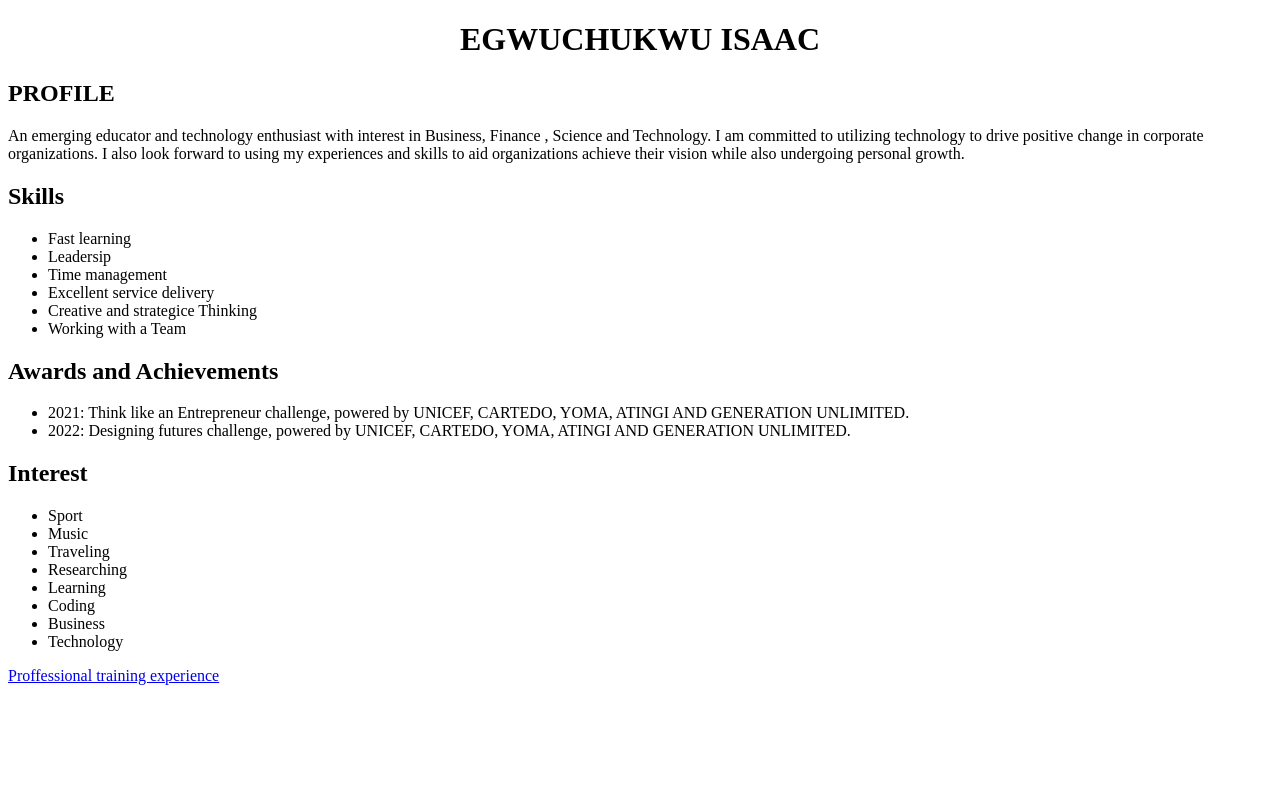
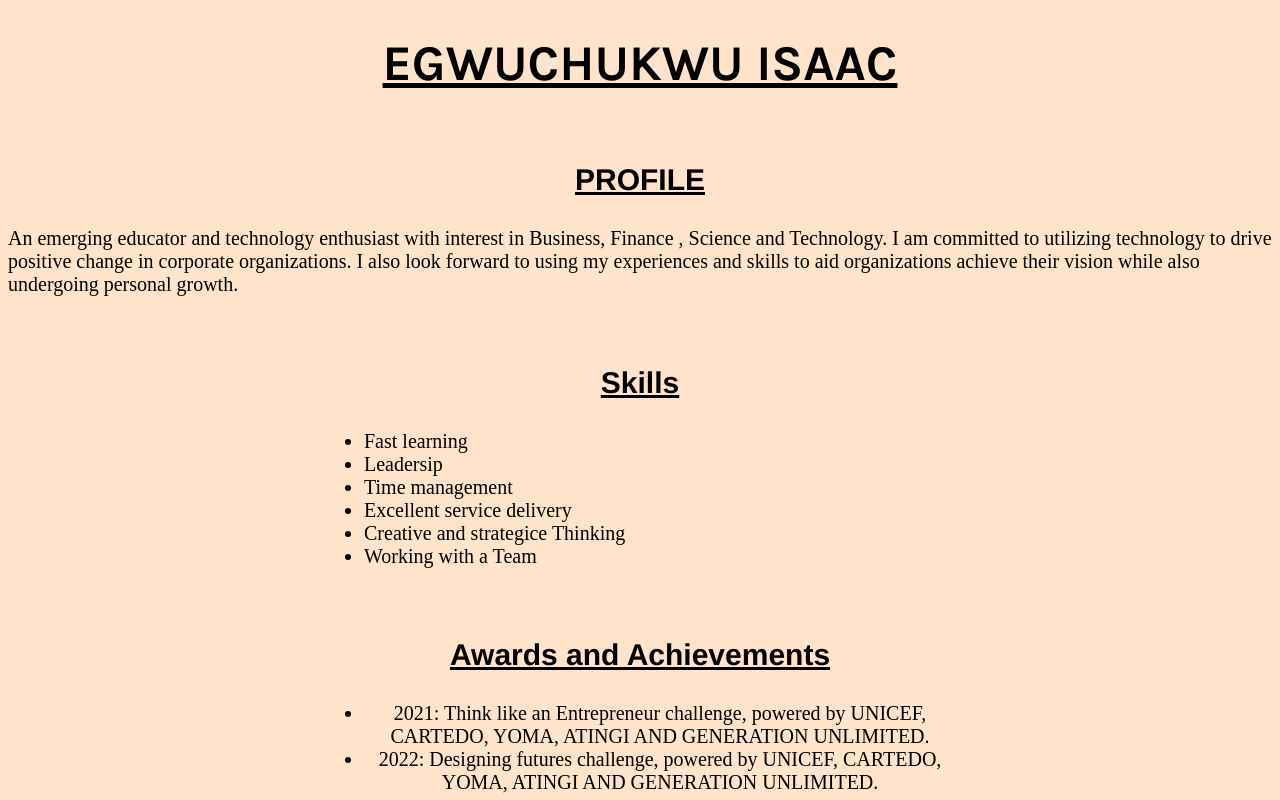
Before and after one commit to Ice7919/univelcity-software-development, a plain HTML site: page index.html in a window 1280 px wide. Shown: the top 800 px of the page. Drawn offline with Linux system fonts and the light colour scheme.

Commit message:
Add Css styling to the HTML paage

```diff
--- a/index.html
+++ b/index.html
@@ -4,6 +4,10 @@
     <meta charset="UTF-8">
     <meta name="viewport" content="width=device-width, initial-scale=1.0">
     <title>Document</title>
+    <link rel="stylesheet" href="./styles.css">
+    <link rel="preconnect" href="https://fonts.googleapis.com">
+    <link rel="preconnect" href="https://fonts.gstatic.com" crossorigin>
+    <link href="https://fonts.googleapis.com/css2?family=Karla:ital,wght@0,200..800;1,200..800&display=swap" rel="stylesheet">
 </head>
 <body>
     <h1><center>EGWUCHUKWU ISAAC</center></h1>
@@ -13,6 +17,7 @@
          change in corporate organizations. I also look forward to using my experiences and
          skills to aid organizations achieve their vision while also undergoing personal growth.</p>
     <h2>Skills</h2>
+    <div class="first">
         <ul>
             <li>Fast learning</li>
             <li>Leadersip</li>
@@ -22,7 +27,10 @@
             <li>Working with a Team</li>
         </ul>
 
+    </div>
+
     <h2>Awards and Achievements</h2>
+    <div class="second">
         <ul>
             <li>2021:    Think like an Entrepreneur challenge, powered by UNICEF, CARTEDO, YOMA,
              ATINGI AND GENERATION UNLIMITED.
@@ -34,8 +42,10 @@
 
         </ul>
 
+    </div>
 
     <h2>Interest</h2>
+    <div class="third">
         <ul>
             <li>Sport</li>
             <li>Music</li>
@@ -46,6 +56,7 @@
             <li>Business</li>
             <li>Technology</li>
         </ul>
+    </div>
     <footer>
         <a href="proffesional_training.html">Proffessional training experience</a>
     </footer>
--- a/styles.css
+++ b/styles.css
@@ -0,0 +1,51 @@
+body{
+    background-color: #FFE3CA;
+}
+h1{
+    font-size: 50px;
+    font-weight: bold;
+    font-family: "Karla", sans-serif;
+    text-decoration: underline;
+}
+
+h2{
+    text-align: center;
+    margin-top: 70px;
+    margin-bottom: 30px;
+    font-size: 30px;
+    font-family: 'Franklin Gothic Medium', 'Arial Narrow', Arial, sans-serif;
+    text-decoration: underline;
+
+}
+
+p{
+    font-size: 20px;
+}
+
+
+div{
+    font-size: 20px;
+}
+
+.first{
+    width: 50%;
+    margin-left: 25%;
+}
+
+.second{
+    width: 50%;
+    text-align: center;
+    margin-left: 25%;
+}
+
+.third{
+    width 50%;
+    margin-left: 25%;
+}
+
+
+footer{
+    text-align: center;
+    margin-top: 50px;
+    font-size: 30px;
+}
```
Lines whose indentation alone changed are shown as unchanged.
